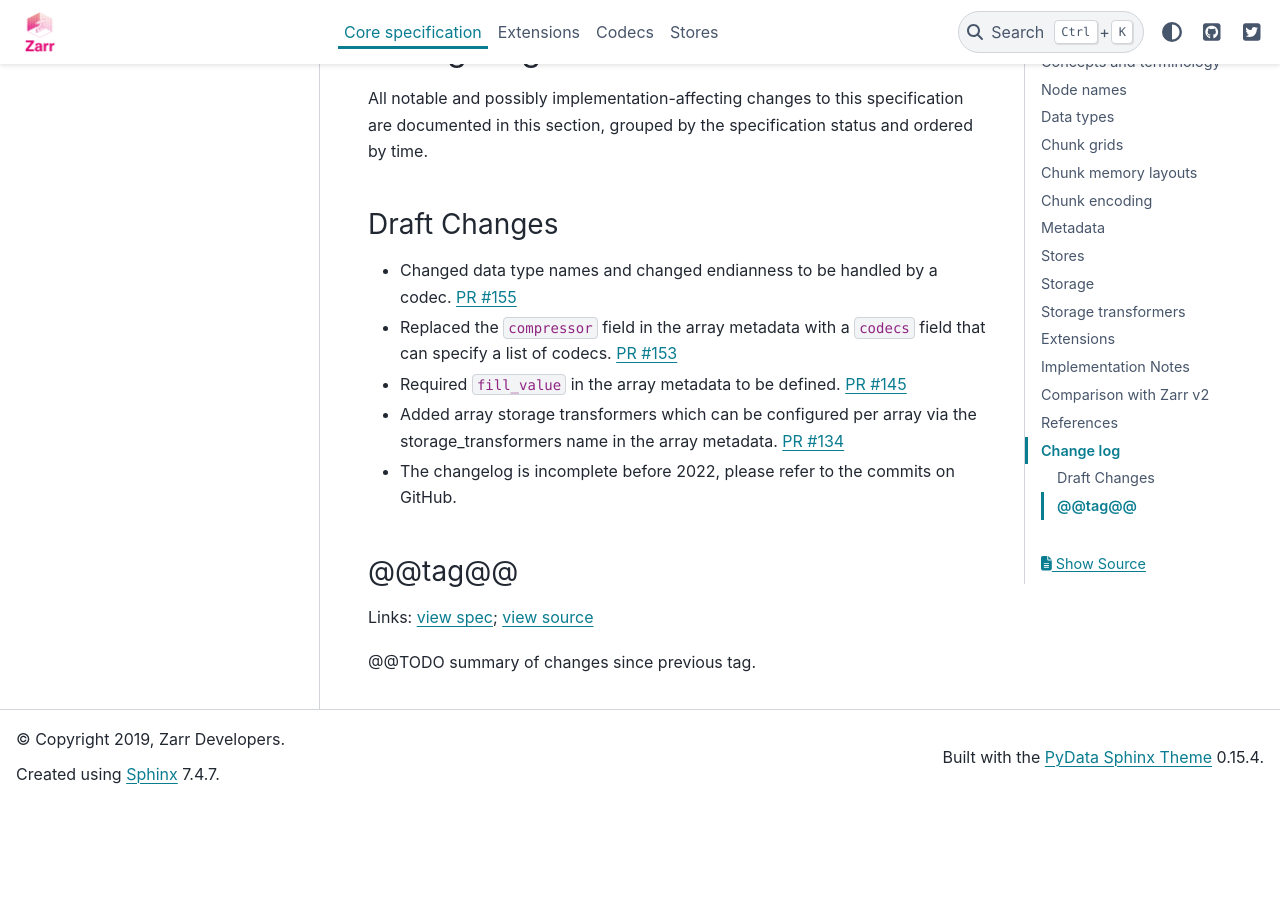
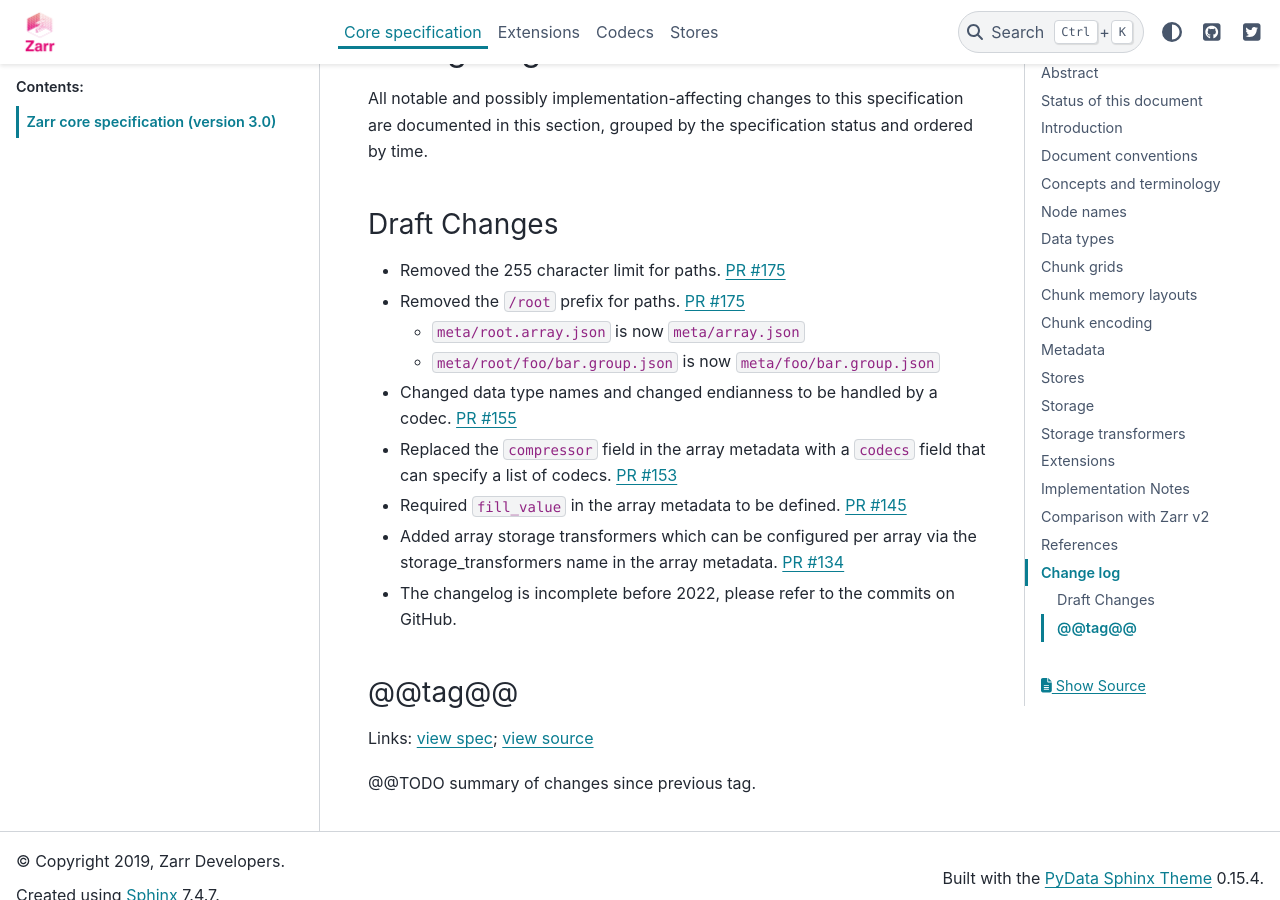
Before and after one commit to zarr-developers/zarr-specs, a Sphinx documentation site: the page built from docs/core/v3.0.rst, in a window 1280 px wide and 900 px high, scrolled down 41566 px. Built offline with Sphinx 7.4.7 and the PyData theme 0.15.4, drawn with Linux system fonts in a browser that asks for light colours; before the commit the page ends 42369 px from its top, so only the background shows below that.

Commit message:
add changelog entry

```diff
--- a/docs/core/v3.0.rst
+++ b/docs/core/v3.0.rst
@@ -1825,6 +1825,13 @@ by time.
 Draft Changes
 --------------------------
 
+- Removed the 255 character limit for paths. `PR #175
+  <https://github.com/zarr-developers/zarr-specs/pull/175>`_
+- Removed the ``/root`` prefix for paths. `PR #175
+  <https://github.com/zarr-developers/zarr-specs/pull/175>`_
+
+  * ``meta/root.array.json`` is now ``meta/array.json``
+  * ``meta/root/foo/bar.group.json`` is now ``meta/foo/bar.group.json``
 - Changed data type names and changed endianness to be handled by a codec.
   `PR #155 <https://github.com/zarr-developers/zarr-specs/pull/155>`_
 - Replaced the ``compressor`` field in the array metadata with a ``codecs``
```
